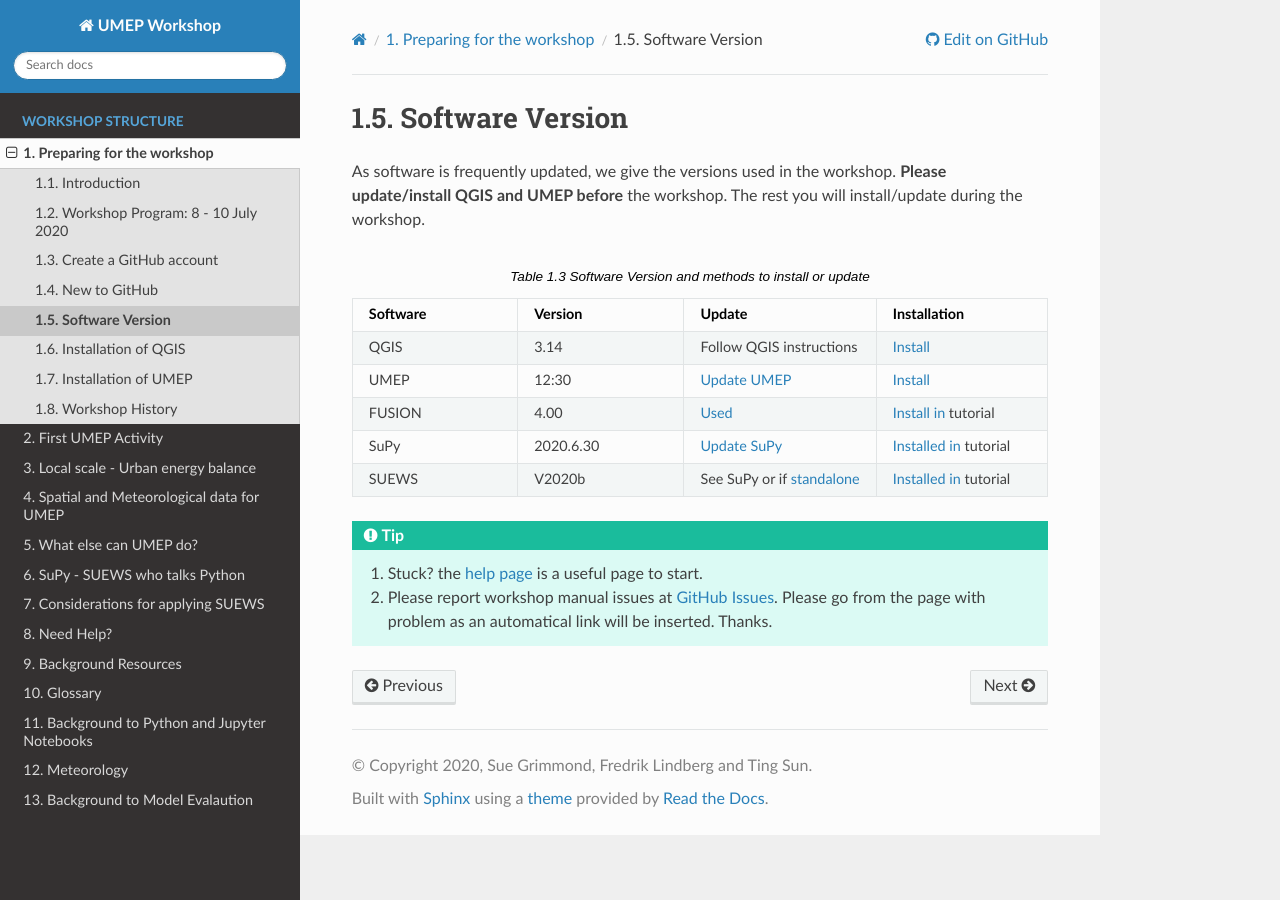
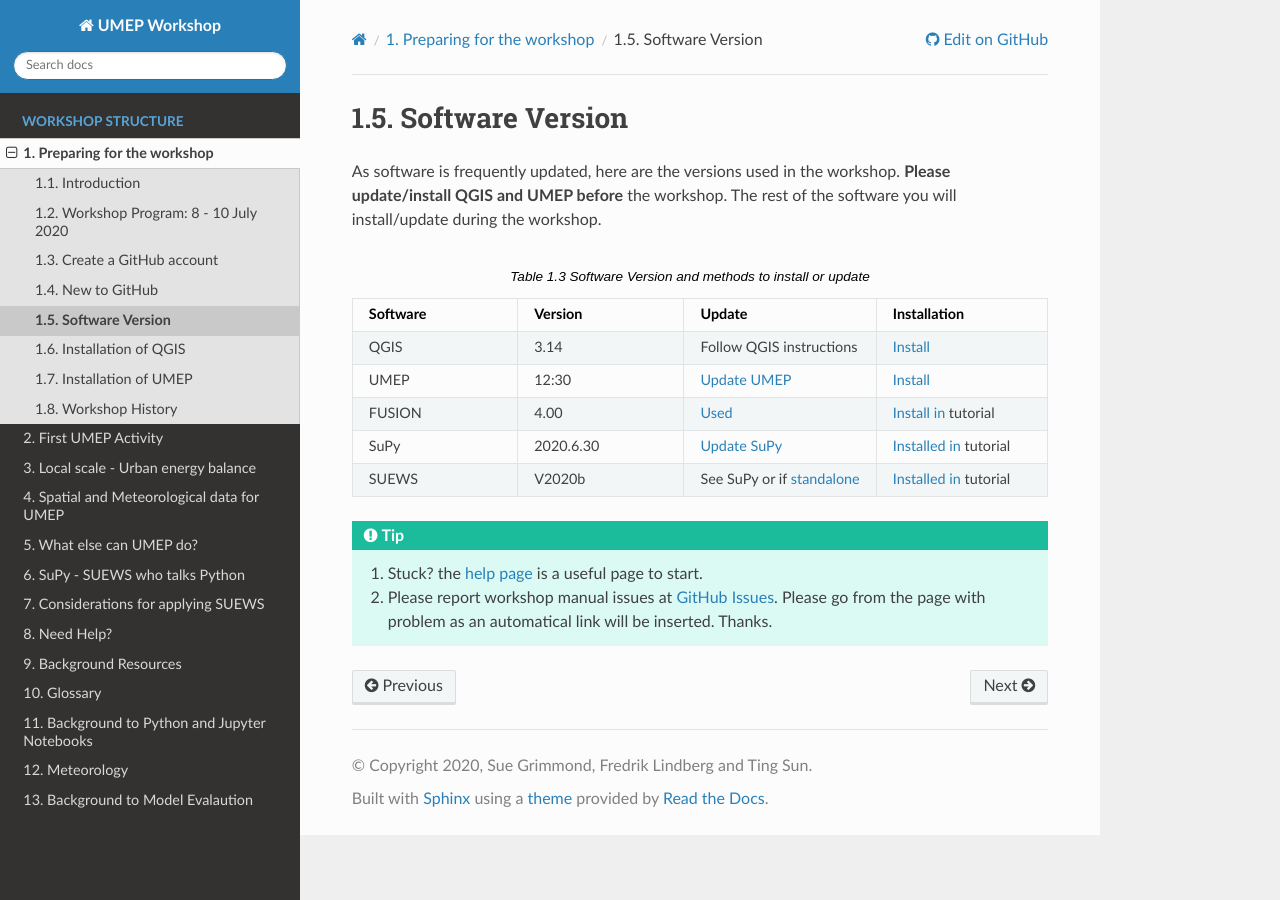
Before and after one commit to Urban-Meteorology-Reading/UMEP-Workshop, a Sphinx documentation site: the page built from source/Prepare/Version.rst, in a window 1280 px wide. Built offline with Sphinx 7.4.7 and the Read the Docs theme 2.0.0, drawn with Linux system fonts in a browser that asks for light colours.

Commit message:
Alter wording

```diff
--- a/source/Prepare/Version.rst
+++ b/source/Prepare/Version.rst
@@ -4,7 +4,7 @@
 ----------------
 
 
-As software is frequently updated, we give the versions used in the workshop. **Please update/install QGIS and UMEP before** the workshop. The rest you will install/update during the workshop.
+As software is frequently updated, here are the versions used in the workshop. **Please update/install QGIS and UMEP before** the workshop. The rest of the software you will install/update during the workshop.
 
 .. list-table:: Software Version and methods to install or update
    :header-rows: 1
```
